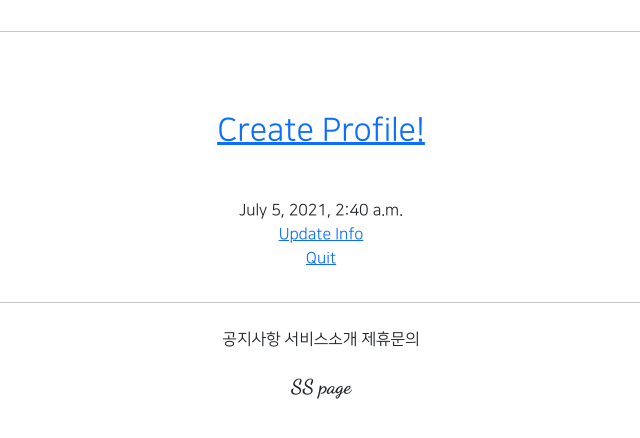
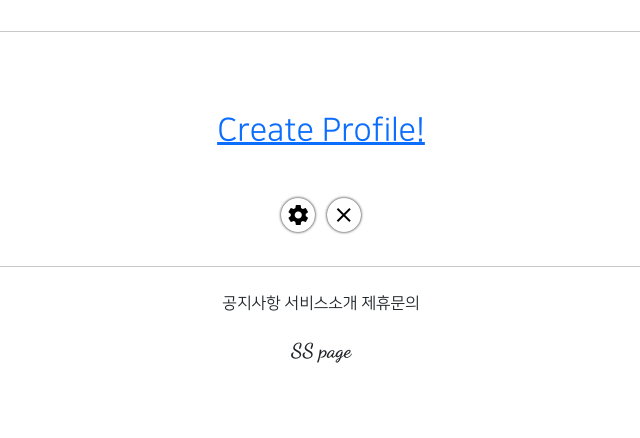
Before and after one commit to NOESYU/self_django, a Django app: template accountapp/templates/accountapp/detail.html in a window 1280 px wide. Shown: the part 137-575 px from the top of the page, without its empty margins (319-959 px from the left). Run offline with Django 3.2, Linux system fonts and the light colour scheme; the template is opened without the code that fills it: values that come from a table or form of the project are taken from there, others are empty; the visitor is signed in with stand-in values (Sample User, id 1); data comes from the database, SQL or seed files in the repository; parts of the project's set-up code (start-up, migrations or seed data) failed here and were passed over.

Commit message:
210729 self commit 4

```diff
--- a/accountapp/templates/accountapp/detail.html
+++ b/accountapp/templates/accountapp/detail.html
@@ -18,15 +18,13 @@
             <h2><a href="{% url 'profileapp:create' %}">Create Profile!</a></h2>
         {% endif %}
         </div>
-        <div>
-            {{ target_user.date_joined }}
-        </div>
+
         {% if user == target_user %}
         <div>
-            <a href="{% url 'accountapp:update' pk=target_user.pk %}">Update Info</a>
-        </div>
-        <div>
-            <a href="{% url 'accountapp:delete' pk=target_user.pk %}">Quit</a>
+            <a href="{% url 'accountapp:update' pk=target_user.pk %}"
+                class="material-icons round_button mx-1">settings</a>
+            <a href="{% url 'accountapp:delete' pk=target_user.pk %}"
+                class="material-icons round_button mx-1">close</a>
         </div>
         {% endif %}
     </div>
```
